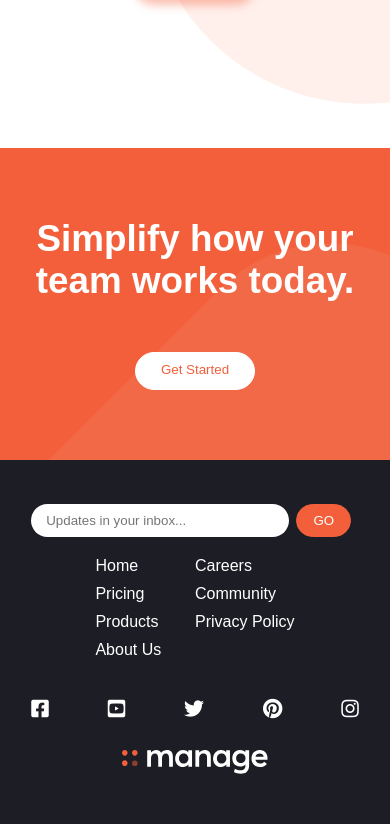
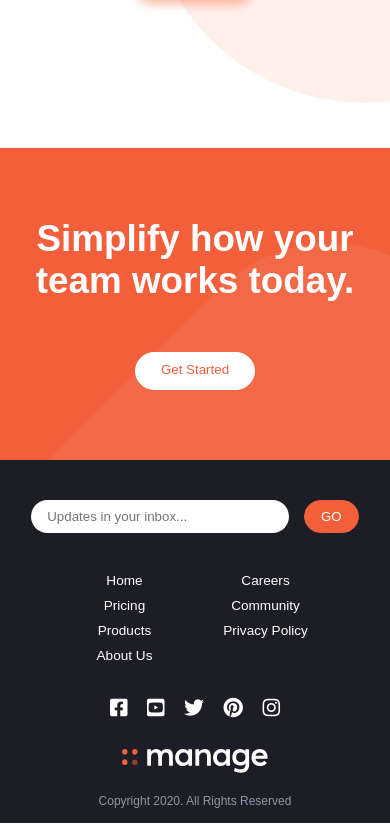
Before and after one commit to MilitusInnocent/manage-landing-page, a React (Create React App) app: page / in a window 390 px wide. Shown: the part 2090-2914 px from the top of the page. Built offline with nearby package versions, Linux system fonts and the light colour scheme; a web font is replaced by a local one.

Commit message:
Error styling for form

```diff
--- a/src/styles/_footer.scss
+++ b/src/styles/_footer.scss
@@ -42,6 +42,7 @@
     &__form {
         grid-area: 1 / 3 / 2 / 4;
         display: flex;
+        position: relative;
         justify-content: space-between;
         justify-self: end;
         height: max-content;
@@ -53,6 +54,15 @@
             border-radius: 50px;
             width: calc(100% - 70px);
             padding-left: 15px;
+            border: 1.5px solid transparent;
+        }
+
+        &__error {
+            color: $orange;
+            display: none;
+            position: absolute;
+            top: calc(100% + 5px); left: 20px;
+            font-size: 12px;
         }
 
         .btn--orange {
@@ -60,17 +70,18 @@
             width: 55px;
             box-shadow: none;
             border-radius: 50px;
-
-
-            span {
-                text-transform: uppercase;
-            }
+            span { text-transform: uppercase }
 
             &:hover {
                 background-color: $orange;
                 color: white;
                 filter: brightness(1.1);
             }
+        }
+
+        &.invalid {
+            input { border-color: $orange }
+            .footer__form__error { display: block }
         }
     }
 
@@ -80,49 +91,35 @@
         font-size: 12px;
     }
 
-    @media screen and (max-width: 1023px) {
-        &__copyright {font-size: 12px;}
-
-        &__links {
-
-            ul.links {
-                grid-column-gap: 20px;
-                margin: 0 0 0 30px;
-            }
-        }
-
-        &__social__logos {
-            width: 100%;
-        }
-    }
-
-    @media screen and (max-width: 767px) {
+    @media screen and (max-width: 1000px) {
         display: flex;
         flex-direction: column-reverse;
         align-items: center;
 
         &__form {
-            margin-top: -20px;
+            margin-top: -10px;
         }
 
         &__links {
-            padding-top: 20px;
+            margin: 40px 0 25px;
+            width: 80%;
+            text-align: center;
 
-            ul.links {
-                display: flex;
-                flex-direction: column;
-                text-align: center;
+            ul.links__list {
+                grid-column-gap: 20px;
+
+                li { font-size: .85em }
             }
         }
 
         &__social__logos {
-            padding: 30px 0;
+            max-width: 300px;
+            margin-bottom: 30px;
         }
 
         &__copyright {
-            position: relative;
-            top: 320px;
+            position: absolute;
+            bottom: 15px;
         }
     }
-
 }
```
